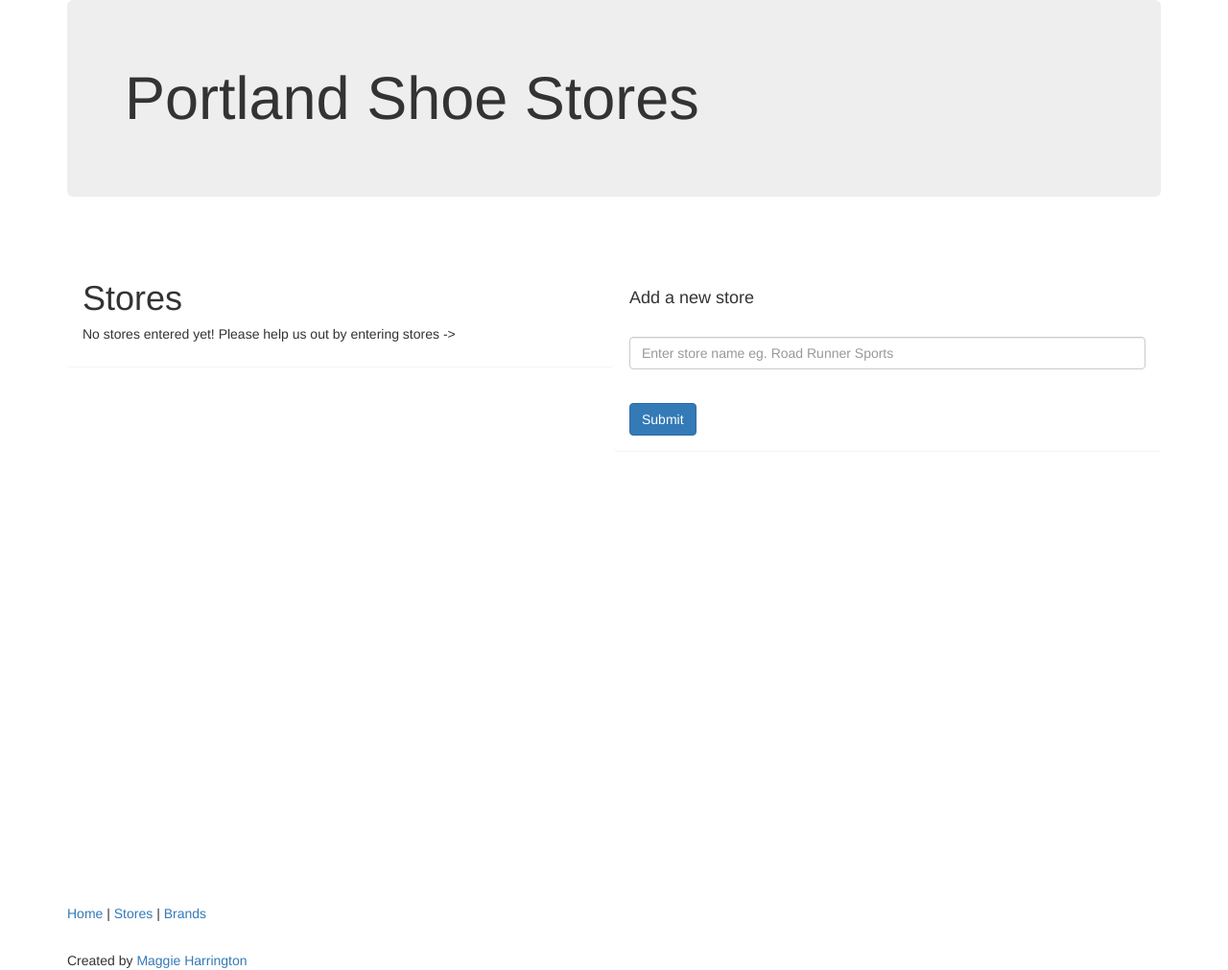
After one commit to maggie-harrington/php-week4-shoe-store, a PHP site: template views/stores.html.twig in a window 1280 px wide. The commit adds this page. Shown: the whole page at 96% size. Run offline with PHP 8.4, Linux system fonts and the light colour scheme; the template is opened without the code that fills it, so the values that code supplies are empty; some libraries are stand-ins or nearby versions.

Commit message:
create stores page

```diff
--- a/app/app.php
+++ b/app/app.php
@@ -33,7 +33,7 @@
 
     // from stores page, add a store, returns to stores page
     $app->post("/stores", function() use ($app) {
-        $store = new Store($_POST['name']);
+        $store = new Store($_POST['store_name']);
         $store->save();
 
         return $app['twig']->render('stores.html.twig', array('stores' => Store::getAll()));
--- /dev/null
+++ b/views/stores.html.twig
@@ -0,0 +1,37 @@
+{% extends 'template.html.twig' %}
+
+{% block left %}
+    <h1>Stores</h1>
+
+    {% if stores is not empty %}
+        <h4>Click the store to view brands carried or edit store info</h4><br>
+
+        {% for store in stores %}
+            <h5><a href='/stores/{{ store.getId }}'>
+                {{ store.getName }}</a><h5>
+        {% endfor %}
+        <br><br>
+
+        <form action='/stores' method='post'>
+            <input name='_method' value='delete' hidden>
+
+            <button type='submit' class='btn btn-danger'>Delete All Stores</button>
+        </form>
+    {% else %}
+        <h5>No stores entered yet! Please help us out by entering stores -></h5>
+    {% endif %}
+{% endblock %}
+
+{% block right %}
+    <br>
+    <h4>Add a new store</h4><br>
+
+    <form action='/stores' method='post'>
+        <div class='form-group'>
+            <input required type='text' name='store_name' class='form-control'
+                placeholder='Enter store name eg. Road Runner Sports'>
+        </div><br>
+
+        <button type='submit' class='btn btn-primary'>Submit</button>
+    </form>
+{% endblock %}
--- a/views/template.html.twig
+++ b/views/template.html.twig
@@ -23,7 +23,8 @@
                 {% endblock %}
             </div>
 
-            <br><br><br><br><br><br><br><br><br><br><br><br><br><br>
+            <br><br><br><br><br><br><br><br><br><br><br><br><br><br><br><br><br>
+            <br><br><br><br><br><br><br><br><br><br><br><br><br><br><br><br><br>
 
             <h5><span><a href='/'>Home</a></span> |
                 <span><a href='/stores'>Stores</a></span> |
```
